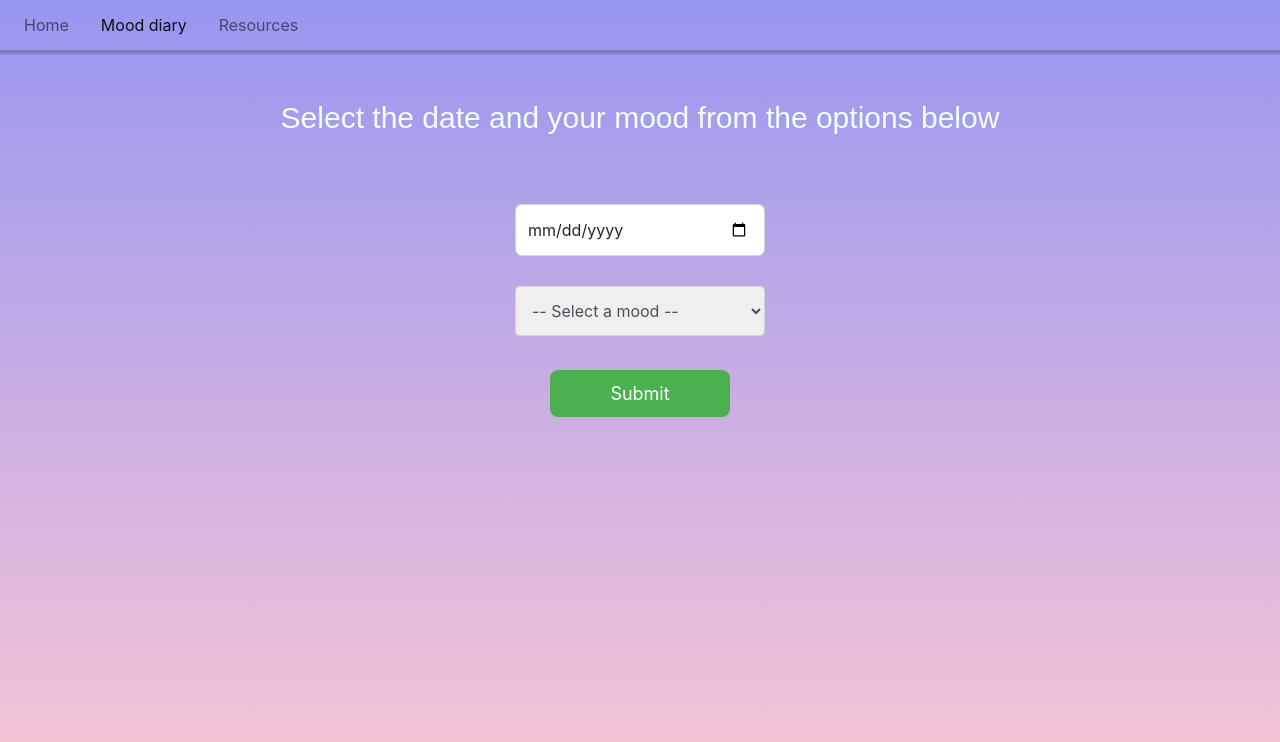
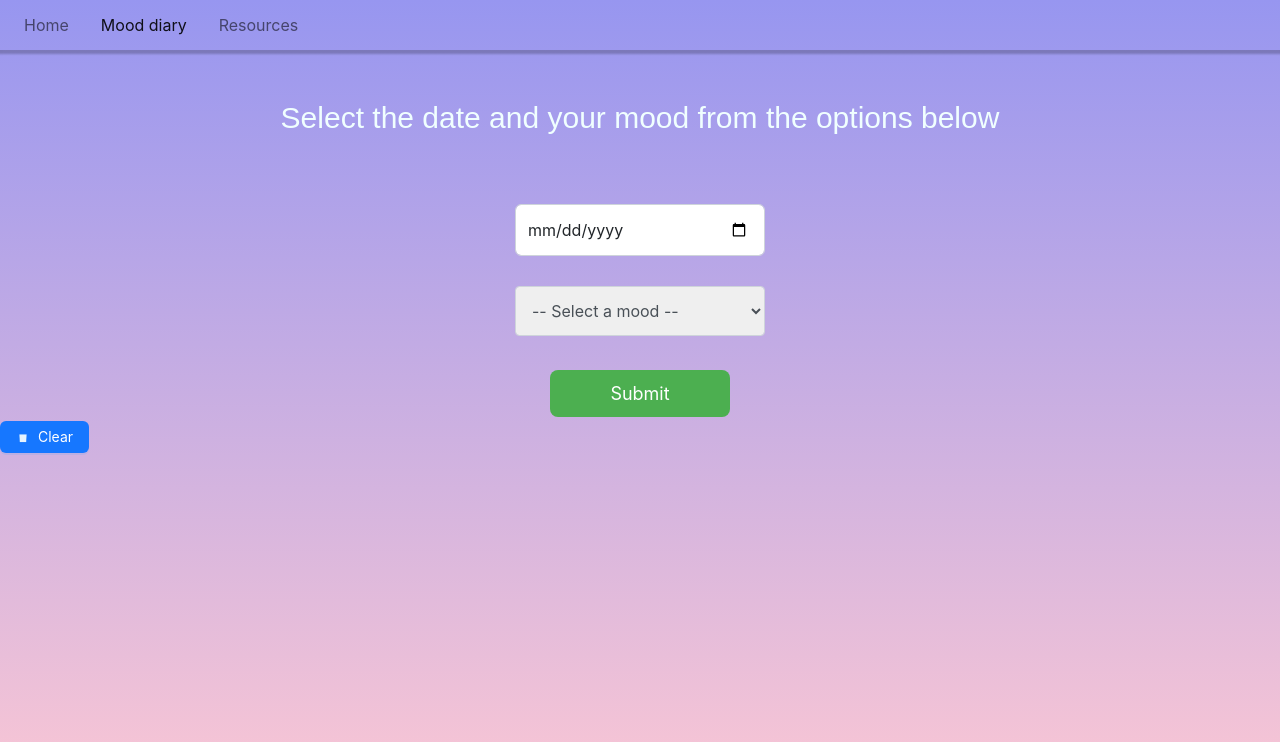
Before and after one commit to EmH93/mood-tracker, a React (Create React App) app: page /MoodDiary in a window 1280 px wide. Shown: the top 742 px of the page. Built offline with nearby package versions, Linux system fonts and the light colour scheme.

Commit message:
added clear button to current code

```diff
--- a/src/pages/MoodDiary/MoodDiary.js
+++ b/src/pages/MoodDiary/MoodDiary.js
@@ -4,6 +4,7 @@ import Form from "../../components/FormFolder/Form";
 import "./MoodDiary.css";
 import { Row } from "antd";
 import getKeyByValue from "../../utils/getKeyHook";
+import ClearButton from "../../components/ClearAllBtn/ClearAllBtn";
 
 function MoodDiary() {
   const [selectedDate, setSelectedDate] = useState("");
@@ -59,6 +60,9 @@ function MoodDiary() {
               return <MoodCard title={item} date={objKey} />;
             })}
           </Row>
+
+          <ClearButton/>
+
     </div>
   );
 }
```
